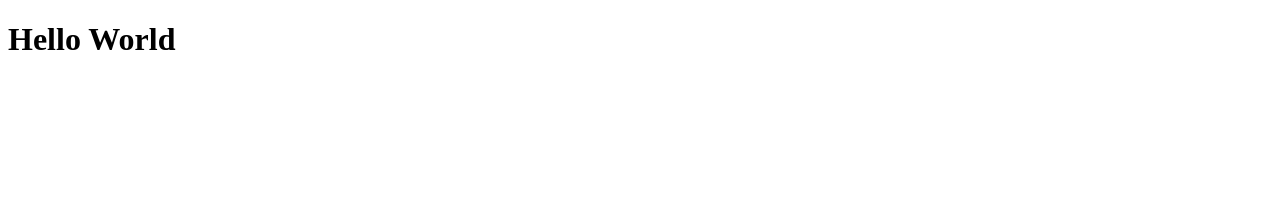
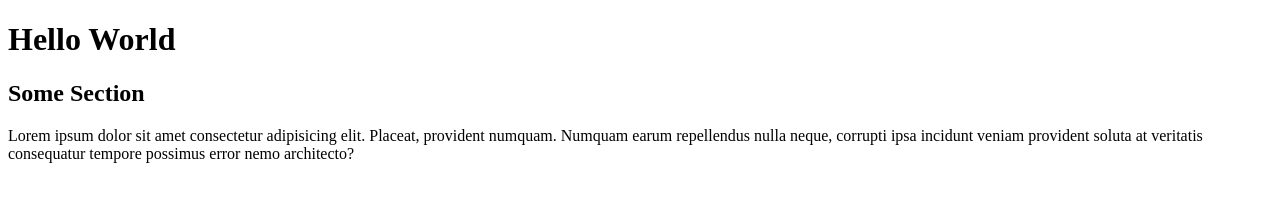
Before and after one commit to roden85/new-repo, a plain HTML site: page index.html in a window 1280 px wide. Drawn offline with Linux system fonts and the light colour scheme.

Commit message:
add section, h2, and p tags

```diff
--- a/index.html
+++ b/index.html
@@ -10,5 +10,9 @@
     <header class="header">
         <h1 class="header__title">Hello World</h1>
     </header>
+    <section>
+        <h2>Some Section</h2>
+        <p>Lorem ipsum dolor sit amet consectetur adipisicing elit. Placeat, provident numquam. Numquam earum repellendus nulla neque, corrupti ipsa incidunt veniam provident soluta at veritatis consequatur tempore possimus error nemo architecto?</p>
+    </section>
 </body>
 </html>
```
